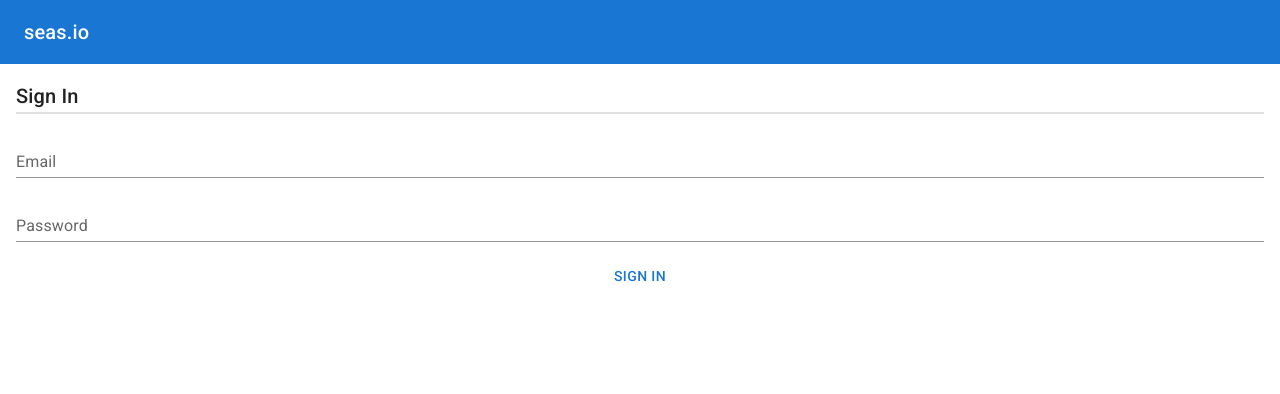
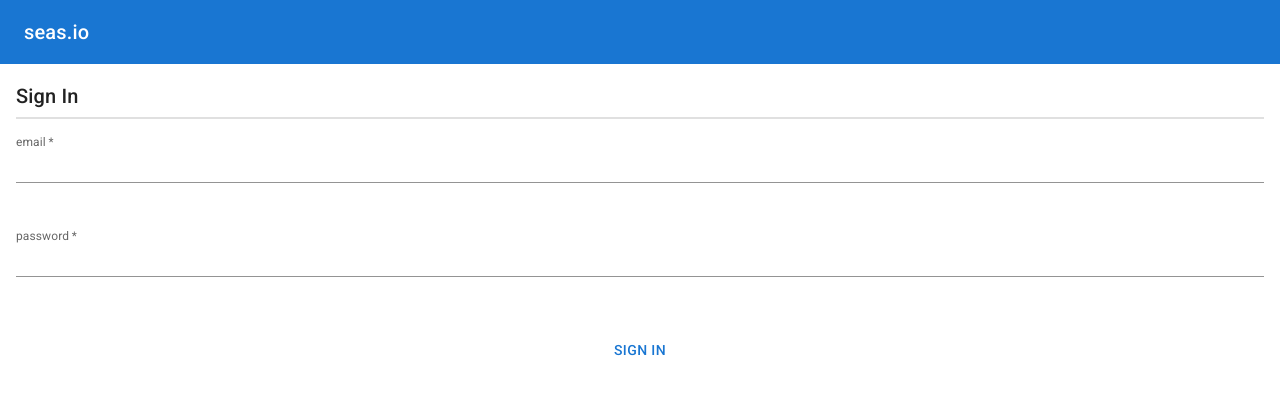
Before and after one commit to clumsycomputer/seas-client, a React (Create React App) app: page /sign-in in a window 1280 px wide. Shown: the top 394 px of the page. Built offline with nearby package versions, Linux system fonts and the light colour scheme.

Commit message:
feature(./src/pages/SignInPage.tsx): update with useForm and FormDisplay

```diff
--- /dev/null
+++ b/src/components/FormDisplay.tsx
@@ -0,0 +1,40 @@
+import { Box, Divider, Stack, Typography } from '@mui/material'
+import { ReactNode } from 'react'
+
+export interface FormDisplayProps {
+  formTitle: string
+  formContent: ReactNode
+  formActions: ReactNode
+  formError: ReactNode
+}
+
+export function FormDisplay(props: FormDisplayProps) {
+  const { formTitle, formContent, formActions, formError } = props
+  return (
+    <Stack padding={2} spacing={2}>
+      <Stack spacing={0}>
+        <Box display={'flex'} flexDirection={'row'} alignItems={'flex-end'}>
+          <Typography variant={'h6'} paddingBottom={4 / 7}>
+            {formTitle}
+          </Typography>
+          <Box flexGrow={1} />
+        </Box>
+        <Divider
+          sx={{
+            borderBottomWidth: 2,
+          }}
+        />
+      </Stack>
+      <Stack spacing={3}>{formContent}</Stack>
+      <Box
+        display={'flex'}
+        flexDirection={'row-reverse'}
+        paddingTop={2}
+        paddingBottom={1}
+      >
+        {formActions}
+      </Box>
+      {formError}
+    </Stack>
+  )
+}
--- a/src/components/FormFields.tsx
+++ b/src/components/FormFields.tsx
@@ -5,15 +5,30 @@ interface SSTextFieldProps
   extends Optional<
     Pick<
       Required<TextFieldProps>,
-      'label' | 'required' | 'value' | 'error' | 'helperText' | 'onChange'
+      | 'type'
+      | 'label'
+      | 'required'
+      | 'value'
+      | 'error'
+      | 'helperText'
+      | 'onChange'
     >,
-    'helperText'
+    'type' | 'helperText'
   > {}
 
 export function SSTextField(props: SSTextFieldProps) {
-  const { label, required, value, error, onChange, helperText = ' ' } = props
+  const {
+    label,
+    required,
+    value,
+    error,
+    onChange,
+    type = 'text',
+    helperText = ' ',
+  } = props
   return (
     <TextField
+      type={type}
       label={label}
       required={required}
       value={value}
--- /dev/null
+++ b/src/hooks/useForm.ts
@@ -0,0 +1,73 @@
+import { string } from 'fp-ts'
+import { useState } from 'react'
+import * as Yup from 'yup'
+
+export interface UseFormApi<CurrentFormShape extends object> {
+  formSchema: Yup.SchemaOf<StrictFormShape<CurrentFormShape>>
+  initialFormValues: StrictFormShape<CurrentFormShape>
+}
+
+type StrictFormShape<SomeFormShape extends object> = {
+  [SomeFormKey in keyof SomeFormShape]: SomeFormShape[SomeFormKey]
+}
+
+type FormErrors<
+  SomeFormShape extends object,
+  SomeStrictFormShape = StrictFormShape<SomeFormShape>
+> = {
+  [SomeFieldKey in keyof SomeStrictFormShape]?: string
+}
+
+export function useForm<CurrentFormShape extends object>(
+  api: UseFormApi<CurrentFormShape>
+): [
+  formValues: StrictFormShape<CurrentFormShape>,
+  setFormValues: (
+    newFormValues: Partial<StrictFormShape<CurrentFormShape>>
+  ) => void,
+  validateForm: () => Promise<void>,
+  formErrors: FormErrors<CurrentFormShape>
+] {
+  const { initialFormValues, formSchema } = api
+  const [formValues, setFormValues] =
+    useState<StrictFormShape<CurrentFormShape>>(initialFormValues)
+  const [formErrors, setFormErrors] = useState<FormErrors<CurrentFormShape>>({})
+  return [
+    formValues,
+    (newFormValues: Partial<StrictFormShape<CurrentFormShape>>) => {
+      setFormValues({
+        ...formValues,
+        ...newFormValues,
+      })
+    },
+    async () => {
+      try {
+        await formSchema.validate(formValues, {
+          strict: true,
+          abortEarly: false,
+        })
+        setFormErrors({})
+      } catch (someFormValidationError: unknown) {
+        if (someFormValidationError instanceof Yup.ValidationError) {
+          setFormErrors(parseYupFormErrors(someFormValidationError))
+          return Promise.reject()
+        } else {
+          throw new Error('wtf? useForm')
+        }
+      }
+    },
+    formErrors,
+  ]
+}
+
+function parseYupFormErrors(
+  someYupValidationError: Yup.ValidationError
+): Record<string, string> {
+  return someYupValidationError.inner.reduce<Record<string, string>>(
+    (formErrorsResult, someValidationError) => {
+      formErrorsResult[someValidationError.path!] = someValidationError.type!
+      return formErrorsResult
+    },
+    {}
+  )
+}
--- a/src/pages/SignInPage.tsx
+++ b/src/pages/SignInPage.tsx
@@ -1,14 +1,11 @@
-import {
-  Box,
-  Button,
-  CircularProgress,
-  Stack,
-  TextField,
-  Typography,
-} from '@mui/material'
-import { useEffect, useState } from 'react'
+import { Box, Button, CircularProgress, Typography } from '@mui/material'
+import { Fragment, useEffect } from 'react'
 import { useNavigate } from 'react-router-dom'
+import * as Yup from 'yup'
+import { FormDisplay } from '../components/FormDisplay'
+import { SSTextField } from '../components/FormFields'
 import { UserlessPage } from '../components/Page'
+import { useForm } from '../hooks/useForm'
 import { TaskState, useTask } from '../hooks/useTask'
 import { CurrentUser } from '../models/User'
 import { SeasService } from '../services/SeasService'
@@ -60,52 +57,60 @@ interface SignInFormProps {
 
 function SignInForm(props: SignInFormProps) {
   const { getCurrentUser, getCurrentUserState } = props
-  const [formState, setFormState] = useState<{
+  const [formValues, setFormValues, validateForm, formErrors] = useForm<{
     email: string
     password: string
   }>({
+    initialFormValues: {
       email: '',
       password: '',
+    },
+    formSchema: Yup.object({
+      email: Yup.string().email().required(),
+      password: Yup.string().required(),
+    }),
   })
   return (
-    <Stack spacing={2} padding={2}>
-      <Box>
-        <Typography variant={'h6'}>Sign In</Typography>
-        <Box
-          sx={{
-            height: 2,
-            backgroundColor: 'divider',
-          }}
-        />
-      </Box>
-      <TextField
-        variant={'standard'}
-        label={'Email'}
-        value={formState.email}
-        onChange={(changeEvent) => {
-          setFormState({
-            ...formState,
-            email: changeEvent.target.value,
+    <FormDisplay
+      formTitle={'Sign In'}
+      formContent={
+        <Fragment>
+          <SSTextField
+            label={'email'}
+            required={true}
+            value={formValues.email}
+            error={Boolean(formErrors?.email)}
+            helperText={formErrors?.email}
+            onChange={(someChangeEvent) => {
+              setFormValues({
+                email: someChangeEvent.target.value,
               })
             }}
           />
-      <TextField
-        variant={'standard'}
+          <SSTextField
             type={'password'}
-        label={'Password'}
-        value={formState.password}
-        onChange={(changeEvent) => {
-          setFormState({
-            ...formState,
-            password: changeEvent.target.value,
+            label={'password'}
+            required={true}
+            value={formValues.password}
+            error={Boolean(formErrors?.password)}
+            helperText={formErrors?.password}
+            onChange={(someChangeEvent) => {
+              setFormValues({
+                password: someChangeEvent.target.value,
               })
             }}
           />
+        </Fragment>
+      }
+      formActions={
+        <Fragment>
           <Button
+            fullWidth={true}
             color={'primary'}
             disabled={getCurrentUserState.taskStatus === 'taskActive'}
-        onClick={() => {
-          getCurrentUser(formState)
+            onClick={async () => {
+              await validateForm()
+              getCurrentUser(formValues)
             }}
           >
             Sign In
@@ -122,6 +127,19 @@ function SignInForm(props: SignInFormProps) {
               />
             ) : null}
           </Button>
-    </Stack>
+        </Fragment>
+      }
+      formError={
+        getCurrentUserState.taskStatus === 'taskError' ? (
+          <Typography
+            variant={'subtitle2'}
+            color={'error.main'}
+            textAlign={'center'}
+          >
+            Oops, something happened!
+          </Typography>
+        ) : null
+      }
+    />
   )
 }
```
Also changed, not shown: src/components/ContentListForm.tsx (+22 -128 lines). Lines whose indentation alone changed are shown as unchanged.
